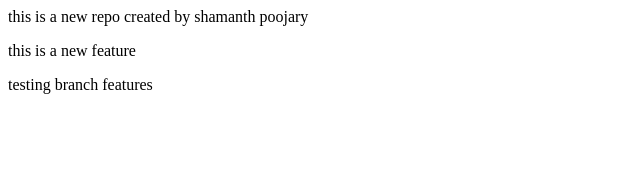
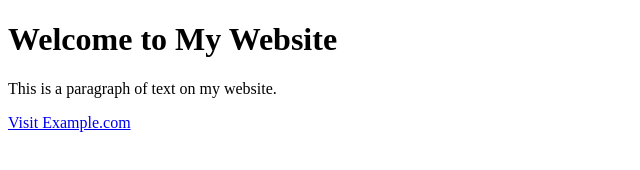
Before and after one commit to Shamanth-poojary/localrepo, a plain HTML site: page index.html in a window 1280 px wide. Shown: the whole page, without its empty margins (0-640 px from the left). Drawn offline with Linux system fonts and the light colour scheme.

Commit message:
setup prettier

```diff
--- a/index.html
+++ b/index.html
@@ -1,4 +1,11 @@
-<p>this is a new repo created by shamanth poojary</p>
-<p>this is a new feature</p>
-<p>testing branch features
-</p>
+<!DOCTYPE html>
+<html>
+  <head>
+    <title>Sample Page</title>
+  </head>
+  <body>
+    <h1>Welcome to My Website</h1>
+    <p>This is a paragraph of text on my website.</p>
+    <a href="https://www.example.com">Visit Example.com</a>
+  </body>
+</html>
```
